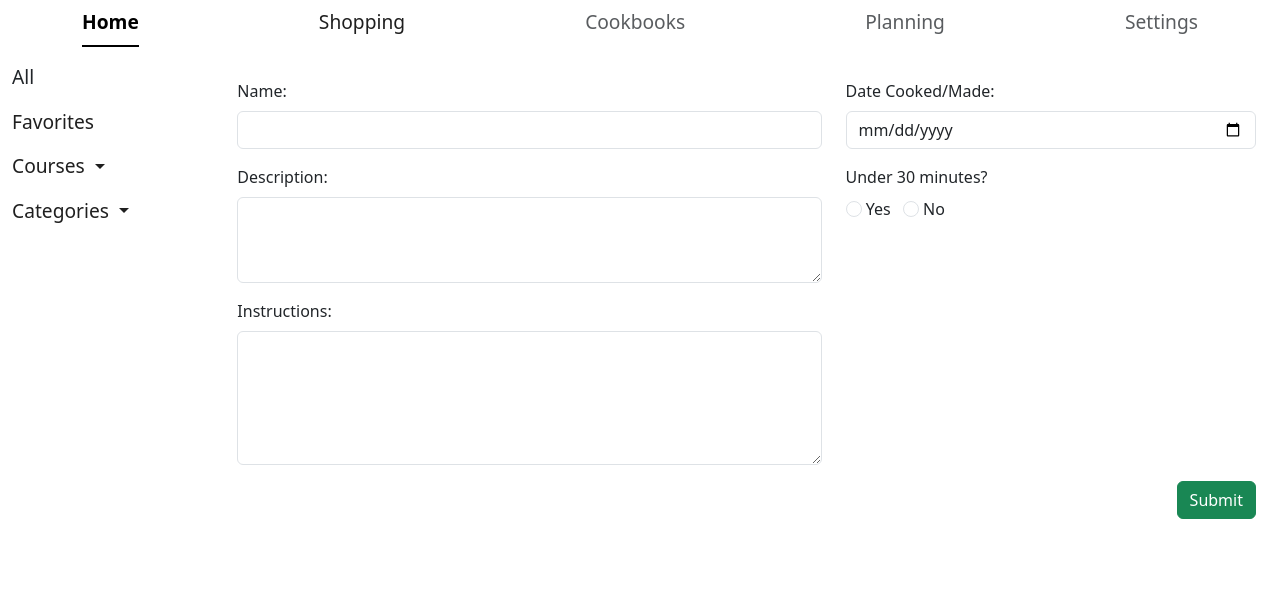
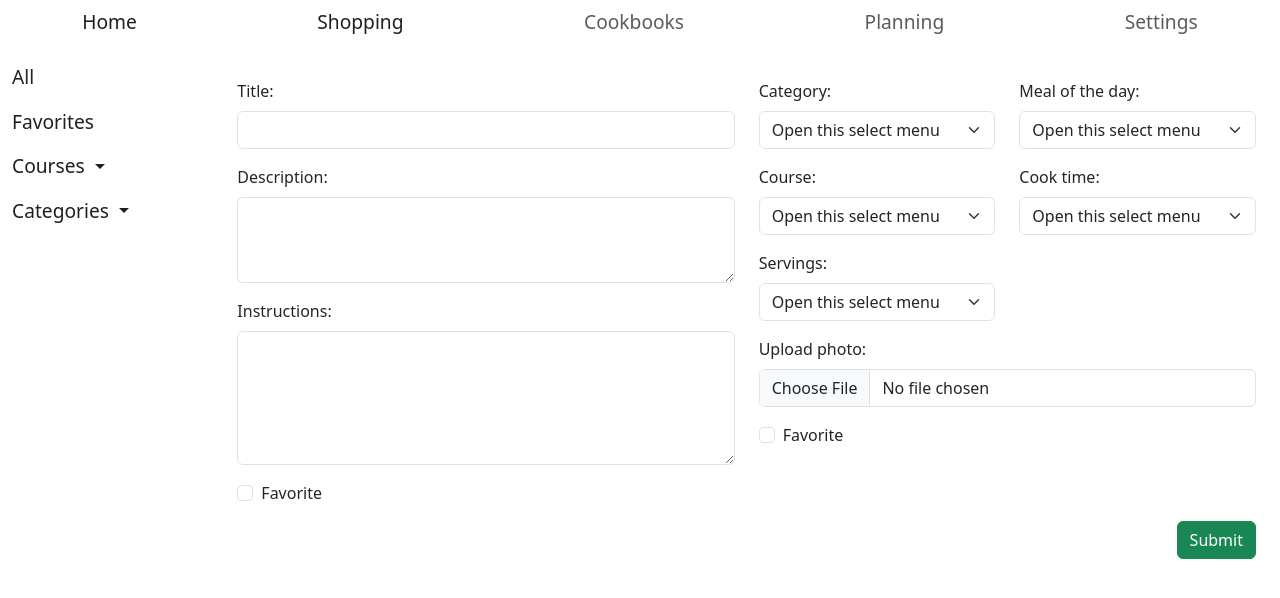
Before and after one commit to vukkop/recipes_book, a Flask app: page /recipe/new in a window 1280 px wide. Shown: the part 72-670 px from the top of the page. Run offline with Flask 3, Linux system fonts and the light colour scheme; the visitor is signed in with stand-in values (Sample User, id 1); data that the repository does not hold is empty; some libraries are stand-ins or nearby versions.

Commit message:
WIP New recipe form

```diff
--- a/flask_app/static/css/style.css
+++ b/flask_app/static/css/style.css
@@ -38,3 +38,10 @@
 .view-height{
   max-height: calc(100vh - 72px - 46px - 32px);
 }
+
+.recipe-card{
+  height: 184px;
+}
+.img{
+  height: 150px;
+}
--- a/flask_app/templates/edit_recipe.html
+++ b/flask_app/templates/edit_recipe.html
@@ -25,7 +25,7 @@
   </nav>
   <ul class="nav nav-underline justify-content-around">
     <li class="nav-item">
-      <a class="nav-link active" aria-current="page" href="#">Home</a>
+      <a class="nav-link" aria-current="page" href="/">Home</a>
     </li>
     <li class="nav-item">
       <a class="nav-link" href="#">Shopping</a>
--- a/flask_app/templates/new_recipe.html
+++ b/flask_app/templates/new_recipe.html
@@ -25,7 +25,7 @@
   </nav>
   <ul class="nav nav-underline justify-content-around">
     <li class="nav-item">
-      <a class="nav-link active" aria-current="page" href="#">Home</a>
+      <a class="nav-link" aria-current="page" href="/">Home</a>
     </li>
     <li class="nav-item">
       <a class="nav-link" href="#">Shopping</a>
@@ -82,9 +82,9 @@
 
         <form action="/recipes/create" method="post">
           <div class="row">
-            <div class="col-7">
+            <div class="col-6">
               <div class="mb-3">
-                <label for="name" class="form-label">Name:</label>
+                <label for="name" class="form-label">Title:</label>
                 <input type="text" name="name" class="form-control">
                 {% for message in get_flashed_messages(category_filter=['err_name']) %}
                 <p class="text-danger">
@@ -116,45 +116,98 @@
                 </p>
                 {% endfor %}
               </div>
+              <div class="form-check mb-3">
+                <input class="form-check-input" type="checkbox" value="" id="flexCheckDefault">
+                <label class="form-check-label" for="flexCheckDefault">
+                  Favorite
+                </label>
+              </div>
             </div>
 
-            <div class="col-5">
+            <div class="col-6">
+              <div class="row">
+
+                <div class="col-6">
                   <div class="mb-3">
-                <label for="date_made" class="form-label">Date Cooked/Made:</label>
-                <input type="date" name="date_made" class="form-control">
-                {% for message in get_flashed_messages(category_filter=['err_date_made']) %}
-                <p class="text-danger">
-                  <small>
-                    {{message}}
-                  </small>
-                </p>
-                {% endfor %}
+                    <label for="instructions" class="form-label">Category:</label>
+                    <select class="form-select" aria-label="Default select example">
+                      <option selected>Open this select menu</option>
+                      <option value="1">One</option>
+                      <option value="2">Two</option>
+                      <option value="3">Three</option>
+                    </select>
+                  </div>
+                  <div class="mb-3">
+                    <label for="instructions" class="form-label">Course:</label>
+                    <select class="form-select" aria-label="Default select example">
+                      <option selected>Open this select menu</option>
+                      <option value="1">One</option>
+                      <option value="2">Two</option>
+                      <option value="3">Three</option>
+                    </select>
+                  </div>
+                  <div class="mb-3">
+                    <label for="instructions" class="form-label">Servings:</label>
+                    <select class="form-select" aria-label="Default select example">
+                      <option selected>Open this select menu</option>
+                      <option value="1">One</option>
+                      <option value="2">Two</option>
+                      <option value="3">Three</option>
+                    </select>
                   </div>
 
-              <label class="form-label">
-                Under 30 minutes?
-              </label>
-              <div>
-                <input class="form-check-input" type="radio" name="under_30" value="1">
-                <label class="form-check-label mr-2">
-                  Yes
-                </label>
-                <input class="form-check-input" type="radio" name="under_30" value="0">
-                <label class="form-check-label">
-                  No
+
+
+                </div>
+
+                <div class="col-6">
+                  <div class="mb-3">
+                    <label for="instructions" class="form-label">Meal of the day:</label>
+                    <select class="form-select" aria-label="Default select example">
+                      <option selected>Open this select menu</option>
+                      <option value="1">One</option>
+                      <option value="2">Two</option>
+                      <option value="3">Three</option>
+                    </select>
+                  </div>
+                  <div class="mb-3">
+                    <label for="instructions" class="form-label">Cook time:</label>
+                    <select class="form-select" aria-label="Default select example">
+                      <option selected>Open this select menu</option>
+                      <option value="1">One</option>
+                      <option value="2">Two</option>
+                      <option value="3">Three</option>
+                    </select>
+                  </div>
+                </div>
+                <div class="col-12">
+                  <div class="mb-3">
+                    <label for="formFile" class="form-label">Upload photo:</label>
+                    <input class="form-control" type="file" id="formFile">
+                  </div>
+                  <div class="form-check mb-3">
+                    <input class="form-check-input" type="checkbox" value="" id="flexCheckDefault">
+                    <label class="form-check-label" for="flexCheckDefault">
+                      Favorite
                     </label>
                   </div>
-              {% for message in get_flashed_messages(category_filter=['err_under_30']) %}
-              <p class="text-danger">
-                <small>
-                  {{message}}
-                </small>
-              </p>
-              {% endfor %}
                 </div>
+              </div>
+            </div>
+
+
+
+          </div>
+
+
+
+
+
+
+
+
           <div class="d-flex justify-content-end">
             <button class="btn btn-success">Submit</button>
-            </div>
           </div>
         </form>
 
```
Also changed, not shown: flask_app/templates/dashboard.html (+24 -22 lines), flask_app/static/img/fork_and_knife.png (added), 1 other file. Lines whose indentation alone changed are shown as unchanged.
